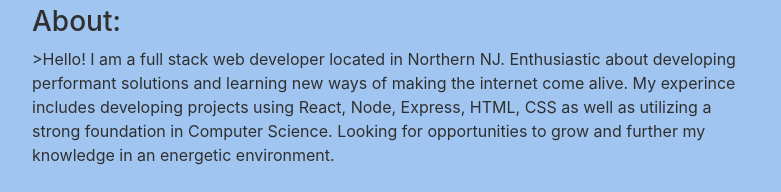
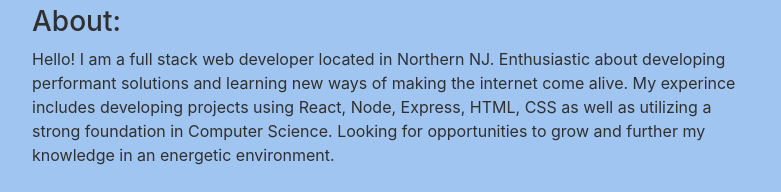
Before and after one commit to mdvacula/mdvacula.github.io, a plain HTML site: page index.html in a window 1280 px wide. Shown: the part 207-399 px from the top of the page, 53-834 px from the left. Drawn offline with nearby package versions, Linux system fonts and the light colour scheme.

Commit message:
fixing typo

```diff
--- a/index.html
+++ b/index.html
@@ -33,7 +33,7 @@
 		<section class="row">
 			<div class="col-md-8 col-sm-12">
 				<h3>About:</h3>
-				<p>>Hello! I am a full stack web developer located in Northern NJ. Enthusiastic about developing performant solutions and learning new ways of making the internet come alive.
+				<p>Hello! I am a full stack web developer located in Northern NJ. Enthusiastic about developing performant solutions and learning new ways of making the internet come alive.
 				My experince includes developing projects using React, Node, Express, HTML, CSS as well as utilizing a strong foundation in Computer Science. Looking for opportunities to grow and further my knowledge in an energetic environment.</p>
 
 			</div>
```
